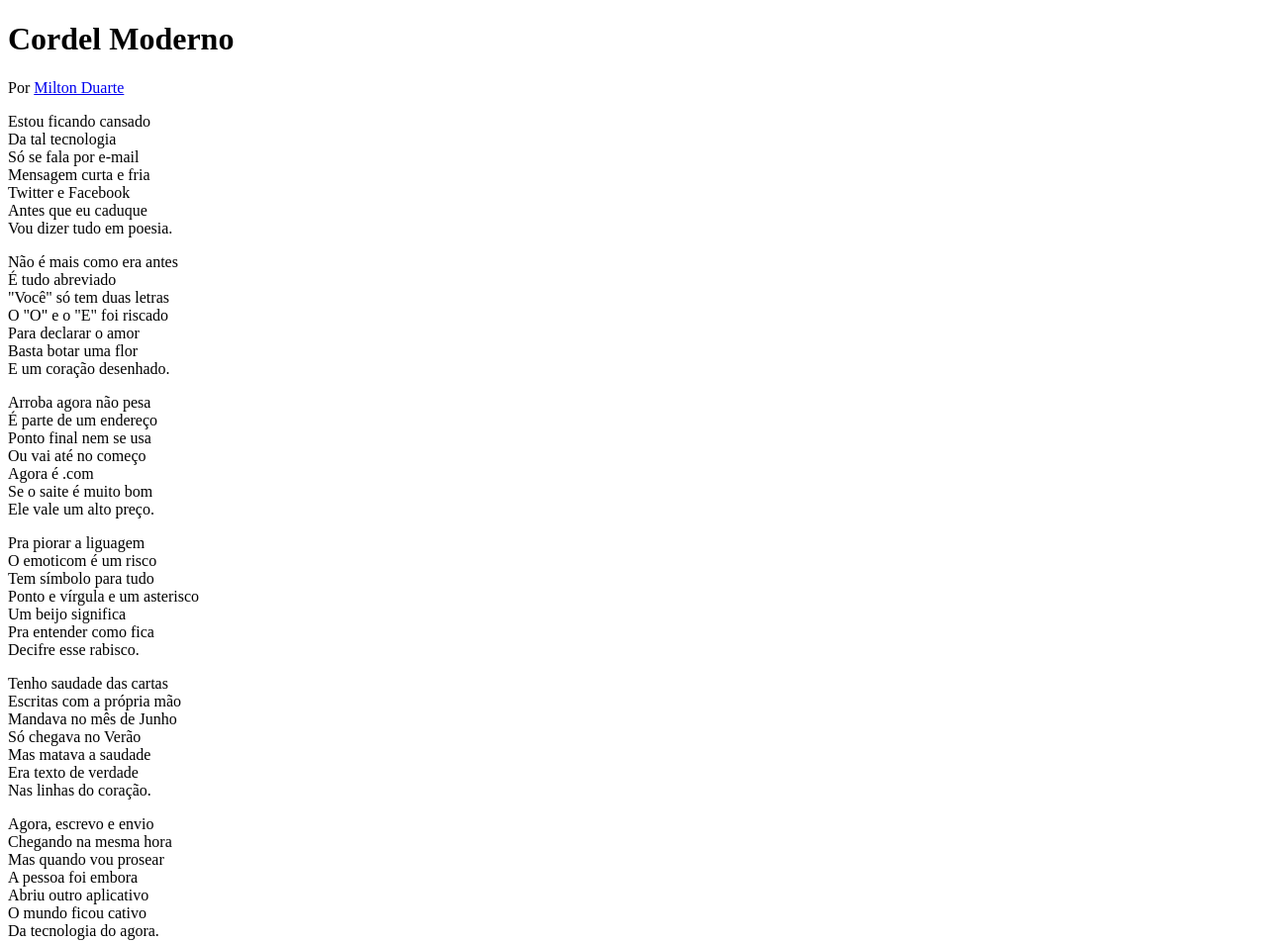
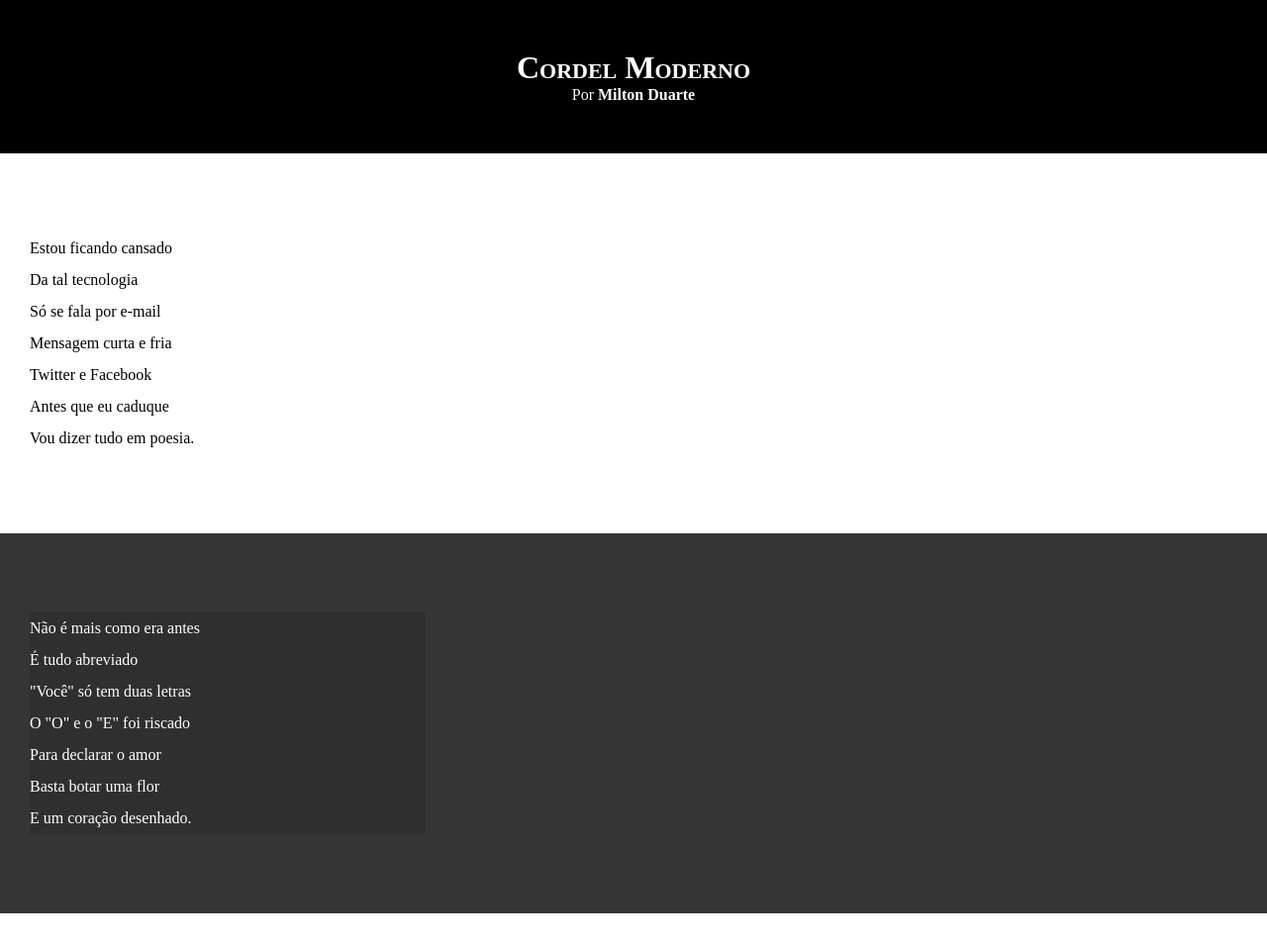
Before and after one commit to sergiomerces/site-cordel, a plain HTML site: page index.html in a window 1280 px wide. Shown: the top 953 px of the page at 99% size. Drawn offline with Linux system fonts and the light colour scheme.

Commit message:
estiizando o header e a sections

```diff
--- a/css/style.css
+++ b/css/style.css
@@ -1 +1,65 @@
 @charset "UTF-8";
+
+* {
+    margin: 0;
+    padding: 0;
+}
+
+html, body {
+    min-height: 100vh;
+    background-color: darkgray;
+}
+
+header {
+    background-color: black;
+    color: white;
+    text-align: center;
+}
+
+header > h1 {
+    padding-top: 50px;
+    font-variant: small-caps;
+}
+
+header > p {
+    padding-bottom: 50px;
+}
+
+header a, footer a {
+    color: white;
+    text-decoration: none;
+    font-weight: bold;
+}
+
+header a:hover, footer a:hover {
+    text-decoration: underline;
+}
+
+section {
+    padding-top: 10vh;
+    padding-bottom: 10vh;
+    padding-left: 30px;
+    line-height: 2em;
+}
+
+section.normal {
+    background-color: white;
+    color: black;
+}
+
+section.imagem {
+    background-color: rgb(53, 53, 53);
+    color: white;
+}
+
+section.imagem > p {
+    background-color: rgba(0, 0, 0, 0.123);
+    width: 400px;
+}
+
+footer {
+    background-color: black;
+    color: white;
+    text-align: center;
+    padding: 10px;
+}
--- a/index.html
+++ b/index.html
@@ -15,7 +15,7 @@
         </p>
     </header>
 
-    <section>
+    <section class="normal">
         <p>
             Estou ficando cansado<br>
             Da tal tecnologia<br>
@@ -27,7 +27,7 @@
         </p>
     </section>
 
-    <section>
+    <section class="imagem">
         <p>
             Não é mais como era antes <br>
             É tudo abreviado <br>
@@ -39,7 +39,7 @@
         </p>
     </section>
 
-    <section>
+    <section class="normal">
         <p>
             Arroba agora não pesa <br>
             É parte de um endereço <br>
@@ -61,7 +61,7 @@
         </p>
     </section>
 
-    <section>
+    <section class="imagem">
         <p>
             Tenho saudade das cartas <br>
             Escritas com a própria mão <br>
@@ -73,7 +73,7 @@
         </p>
     </section>
 
-    <section>
+    <section class="normal">
         <p>
             Agora, escrevo e envio <br>
             Chegando na mesma hora <br>
```
